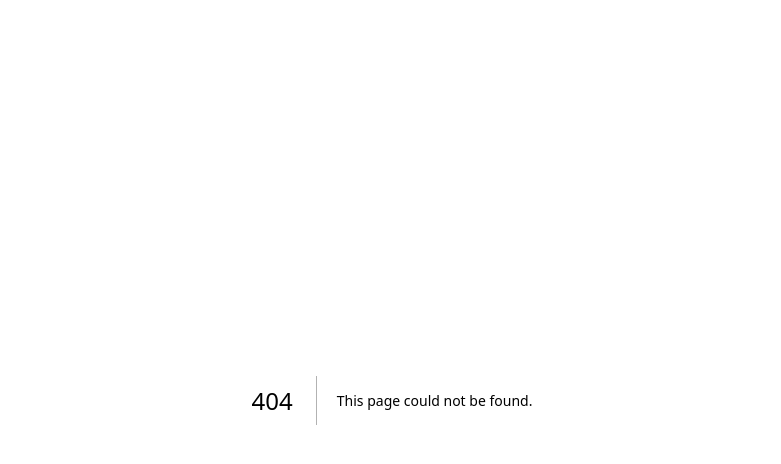
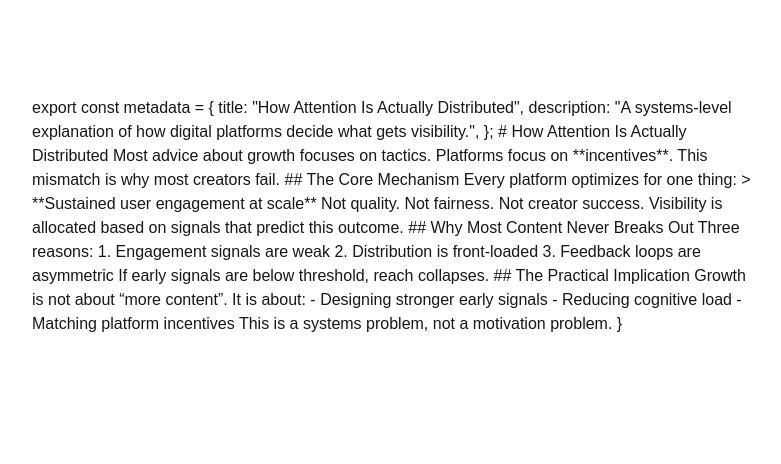
Before and after one commit to Amarendra-hub/SingleFrame, a Next.js app: page /blog/how-attention-is-distributed in a window 1280 px wide. Before the commit this address had no page. Shown: the top 464 px of the page, without its empty margins (248-1029 px from the left). Built offline with nearby package versions, Linux system fonts and the light colour scheme.

Commit message:
Your message

```diff
--- /dev/null
+++ b/app/blog/[slug]/page.tsx
@@ -0,0 +1,22 @@
+import fs from "fs";
+import path from "path";
+
+export default async function BlogPost({
+  params,
+}: {
+  params: { slug: string };
+}) {
+  const filePath = path.join(
+    process.cwd(),
+    "content/blog",
+    `${params.slug}.mdx`
+  );
+
+  const source = fs.readFileSync(filePath, "utf8");
+
+  return (
+    <main className="max-w-3xl mx-auto px-6 py-24 prose prose-invert">
+      <article dangerouslySetInnerHTML={{ __html: source }} />
+    </main>
+  );
+}
```
